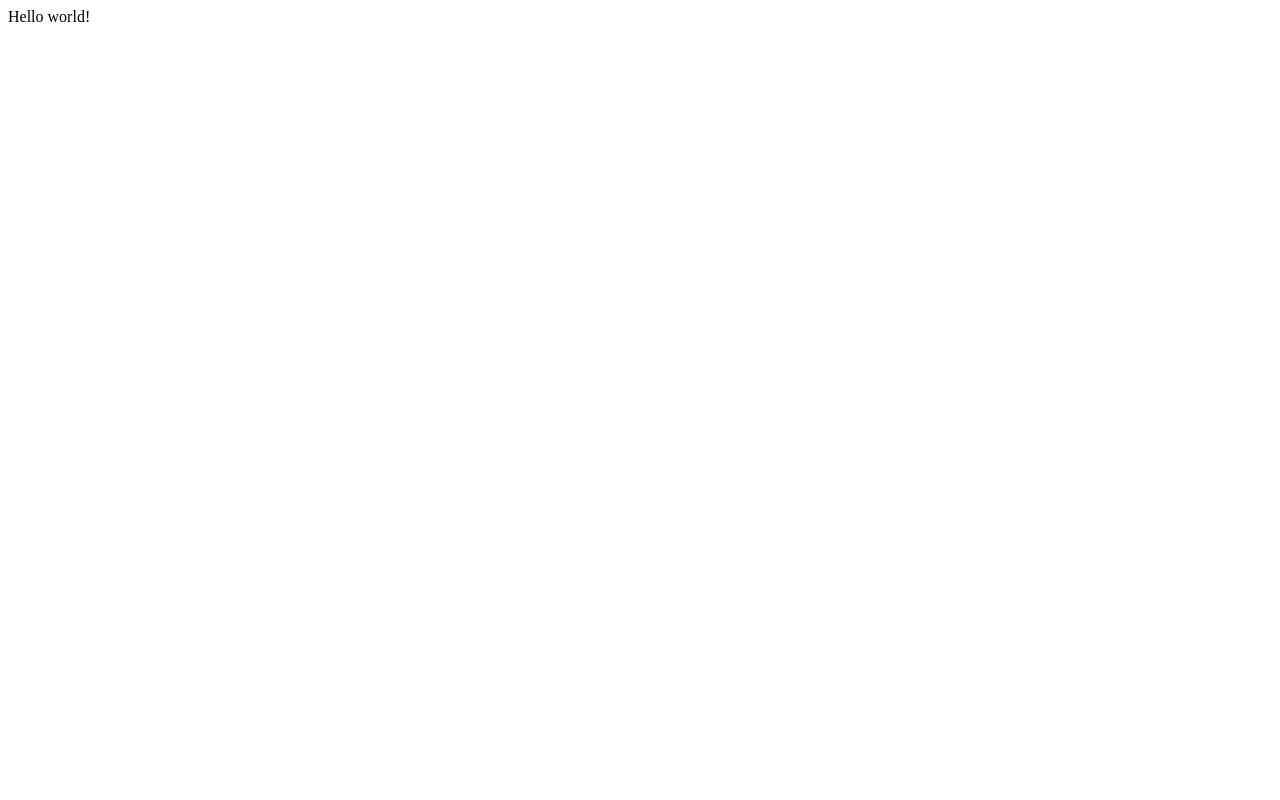
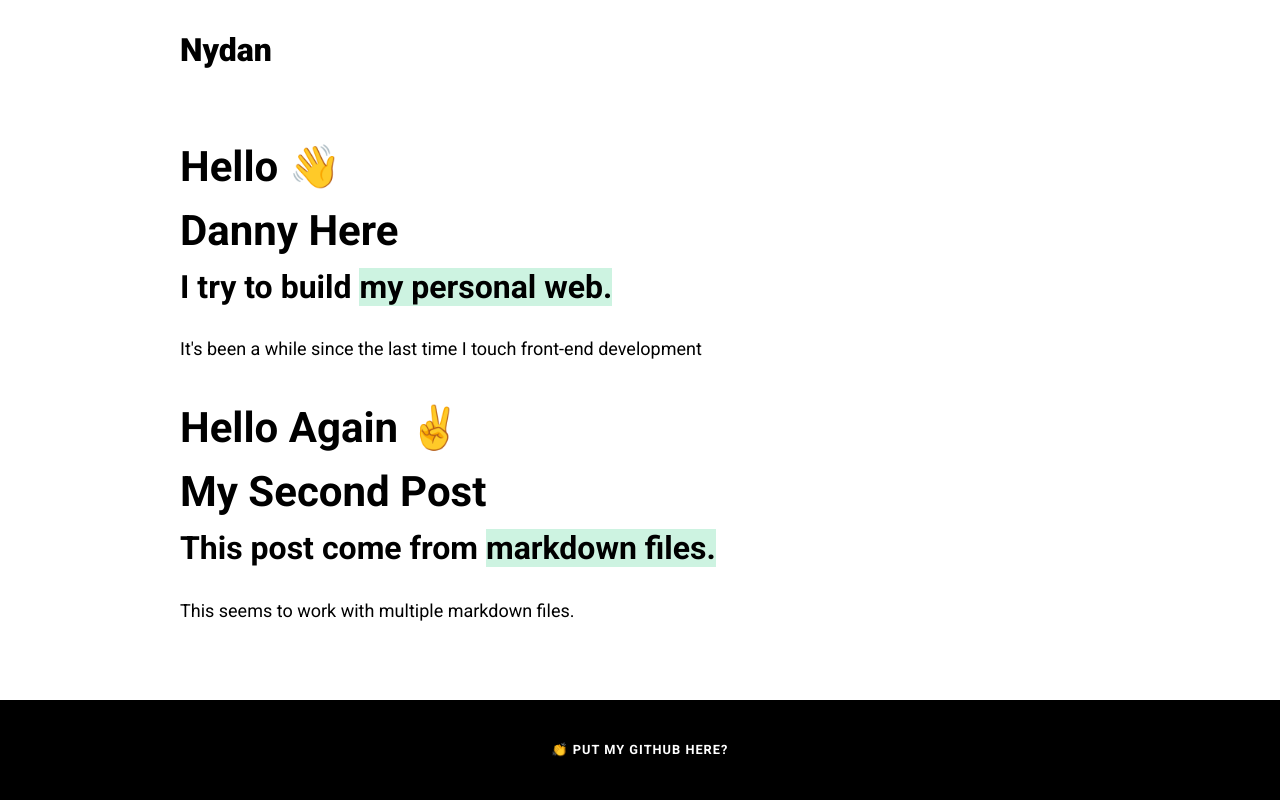
Before and after one commit to Nydan/Nydan.github.io, a Gatsby site in the folder blog/: page / in a window 1280 px wide. Built offline with nearby package versions, Linux system fonts and the light colour scheme; Gatsby itself is replaced by a stand-in of ours.

Commit message:
markdown with gatsby

```diff
--- a/blog/gatsby-config.js
+++ b/blog/gatsby-config.js
@@ -1,10 +1,45 @@
-/**
- * Configure your Gatsby site with this file.
- *
- * See: https://www.gatsbyjs.com/docs/gatsby-config/
- */
-
 module.exports = {
-  /* Your site config here */
-  plugins: [],
+  siteMetadata: {
+    title: `Gatsby Default Starter`,
+    description: `Kick off your next, great Gatsby project with this default starter. This barebones starter ships with the main Gatsby configuration files you might need.`,
+    author: `@gatsbyjs`,
+  },
+  plugins: [
+    `gatsby-plugin-react-helmet`,
+    `gatsby-plugin-image`,
+    {
+      resolve: `gatsby-source-filesystem`,
+      options: {
+        name: `images`,
+        path: `${__dirname}/src/images`,
+      },
+    },
+    `gatsby-transformer-sharp`,
+    `gatsby-plugin-sharp`,
+    {
+      resolve: `gatsby-plugin-manifest`,
+      options: {
+        name: `gatsby-starter-default`,
+        short_name: `starter`,
+        start_url: `/`,
+        background_color: `#663399`,
+        theme_color: `#663399`,
+        display: `minimal-ui`,
+        icon: `src/images/gatsby-icon.png`, // This path is relative to the root of the site.
+      },
+    },
+    `gatsby-plugin-gatsby-cloud`,
+    // this (optional) plugin enables Progressive Web App + Offline functionality
+    // To learn more, visit: https://gatsby.dev/offline
+    // `gatsby-plugin-offline`,
+    `gatsby-plugin-styled-components`,
+    {
+      resolve: `gatsby-source-filesystem`,
+      options: {
+        name: `content`,
+        path: `${__dirname}/src/content`
+      }
+    },
+    `gatsby-transformer-remark`
+  ],
 }
--- /dev/null
+++ b/blog/src/components/footer.js
@@ -0,0 +1,33 @@
+import React from "react"
+import styled from "styled-components"
+
+const StyledFooter = styled.footer`
+  width: 100%;
+  height: 6.25rem;
+  margin: 0 auto;
+  padding: 0 2.5rem;
+  background: black;
+  color: white;
+  display: flex;
+  justify-content: center;
+  align-items: center;
+  font-size: 0.8rem;
+  text-transform: uppercase;
+  letter-spacing: +1px;
+  font-weight: 700;
+`
+
+const Footer = () => (
+  <StyledFooter>
+    <a
+      href="https://github.com/Nydan"
+      target="_blank"
+      rel="nofollow noopener noreferrer"
+      aria-label="External Link"
+    >
+      <span role="img" aria-label="emoji">👏 Put my github here?</span>
+    </a>
+  </StyledFooter>
+)
+
+export default Footer
--- /dev/null
+++ b/blog/src/components/globalStyle.js
@@ -0,0 +1,56 @@
+import { createGlobalStyle } from "styled-components"
+
+const GlobalStyle = createGlobalStyle`
+    * {
+        box-sizing: border-box;
+    }
+    html {
+        width: 100%;
+        height: 100%;
+    }
+    body {
+        width: 100%;
+        height: 100%;
+        margin: 0;
+        padding: 0;
+        background-color: white;
+        color: black;
+        font-size: 1.125rem;
+        font-family: "Roboto", Arial, Helvetica, sans-serif;
+        line-height: 1.5rem;
+        font-weight: 400;
+    }
+    h1 {
+        font-weight: 700;
+        font-size: 2rem;
+        line-height: 2.375rem;
+        color: black;
+        @media (min-width: 1200px) {
+            font-size: 2.625rem;
+            line-height: 4rem;
+        }
+    }
+    h2 {
+        font-weight: 700;
+        font-size: 1.25rem;
+        line-height: 1.5rem;
+        color: black;
+        @media (min-width: 1200px) {
+            font-size: 2rem;
+            line-height: 3rem;
+        }
+    }
+    a {
+        display: inline-block;
+        text-decoration: none;
+        text-decoration-skip-ink: auto;
+        color: inherit;
+        cursor: pointer;
+        &:hover,
+        &:focus {
+          outline: 0;
+        }
+    }
+`
+
+export default GlobalStyle
--- /dev/null
+++ b/blog/src/components/header.js
@@ -0,0 +1,33 @@
+import React from "react"
+import { Link } from "gatsby"
+import styled from "styled-components"
+
+const StyledHeader = styled.header`
+  width: 100%;
+  max-width: 62.5rem;
+  height: 6.25rem;
+  margin: 0 auto;
+  padding: 0 2.5rem;
+  background: white;
+  display: flex;
+  justify-content: flex-start;
+  align-items: center;
+`
+
+const StyledLogo = styled.div`
+  font-size: 2rem;
+  font-weight: 900;
+  color: black;
+`
+
+const Header = () => {
+  return (
+    <StyledHeader>
+      <Link to="/" aria-label="home">
+        <StyledLogo>Nydan</StyledLogo>
+      </Link>
+    </StyledHeader>
+  )
+}
+
+export default Header
--- /dev/null
+++ b/blog/src/components/hero.js
@@ -0,0 +1,38 @@
+import React from "react"
+import styled from "styled-components"
+
+const StyledSection = styled.section`
+    .title {
+        margin-bottom: 0;
+    }
+    .subtitle {
+        margin-top: 0;
+    }
+    .highlighted {
+        box-shadow: inset 0 -2.5rem 0 #cdf3e1
+    }
+`
+const Hero = ({ content }) => {
+    const { frontmatter, rawMarkdownBody } = content
+    return (
+        <StyledSection id="hero">
+            <h1 className="title">
+                {frontmatter.greetings}{" "}
+                <span role="img" aria-label="emoji">
+                    {frontmatter.emoji}
+                </span>
+                <br />
+                {frontmatter.title}
+            </h1>
+            <h2 className="subtitle">
+                {frontmatter.subtitlePrefix}{" "}
+                <span className="highlighted">{frontmatter.subtitleHighlight}</span>
+            </h2>
+            <div className="description">
+                {rawMarkdownBody}
+            </div>
+        </StyledSection>
+    )
+}
+
+export default Hero
--- /dev/null
+++ b/blog/src/components/layout.js
@@ -0,0 +1,35 @@
+import React from "react"
+import styled from "styled-components"
+import "typeface-roboto"
+
+import GlobalStyle from "./globalStyle"
+import Header from "./header"
+import Footer from "./footer"
+
+const StyledLayout = styled.div`
+  width: 100%;
+  min-height: 100vh;
+  margin: 0 auto;
+  display: grid;
+  grid-template-rows: auto 1fr auto;
+  grid-template-columns: 100%;
+  #main-content {
+    width: 100%;
+    max-width: 62.5rem;
+    margin: 0 auto;
+    padding: 0 2.5rem;
+  }
+`
+
+const Layout = ({ children }) => {
+  return (
+    <StyledLayout>
+      <GlobalStyle />
+      <Header />
+      <main id="main-content">{children}</main>
+      <Footer />
+    </StyledLayout>
+  )
+}
+
+export default Layout
--- /dev/null
+++ b/blog/src/content/hero.md
@@ -0,0 +1,9 @@
+---
+greetings: "Hello"
+emoji: "👋"
+title: "Danny Here"
+subtitlePrefix: "I try to build "
+subtitleHighlight: "my personal web."
+---
+
+It's been a while since the last time I touch front-end development
--- /dev/null
+++ b/blog/src/content/second.md
@@ -0,0 +1,9 @@
+---
+greetings: "Hello Again"
+emoji: "✌️"
+title: "My Second Post"
+subtitlePrefix: "This post come from "
+subtitleHighlight: "markdown files."
+---
+
+This seems to work with multiple markdown files.
--- a/blog/src/pages/index.js
+++ b/blog/src/pages/index.js
@@ -1,5 +1,37 @@
 import React from "react"
 
-export default function Home() {
-  return <div>Hello world!</div>
+import Layout from "../components/layout"
+import Hero from "../components/hero"
+import { graphql } from "gatsby"
+
+const IndexPage = ({ data }) => {
+  const getPost = data.hero.edges.map(post => (
+      <Hero content={post.node}/>
+  ))
+  return (
+    <Layout>
+    {getPost}
+    </Layout>
+  )
 }
+
+export default IndexPage
+
+export const pageQuery = graphql`
+  {
+    hero: allMarkdownRemark {
+      edges {
+        node {
+          frontmatter {
+            title
+            greetings
+            emoji
+            subtitlePrefix
+            subtitleHighlight
+          }
+          rawMarkdownBody
+        }
+      }
+    }
+  }
+`
```
Also changed, not shown: blog/gatsby-browser.js (added, +7 -0 lines), blog/gatsby-node.js (added, +7 -0 lines), blog/gatsby-ssr.js (added, +7 -0 lines), blog/package.json (+32 -15 lines), blog/src/components/seo.js (added, +89 -0 lines), blog/README.md, blog/src/images/gatsby-icon.png (added), blog/static/favicon.ico (deleted), 3 other files.
